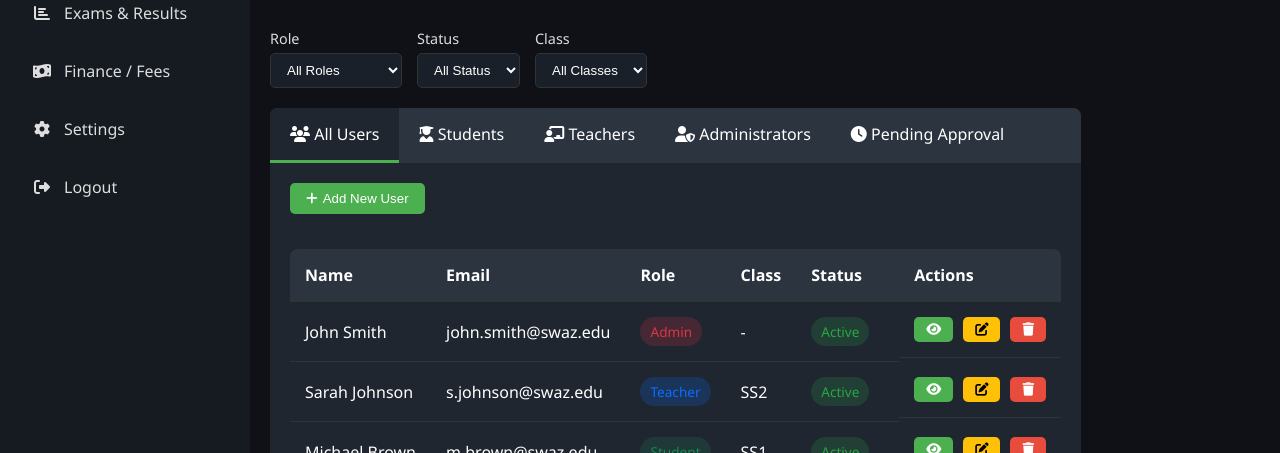
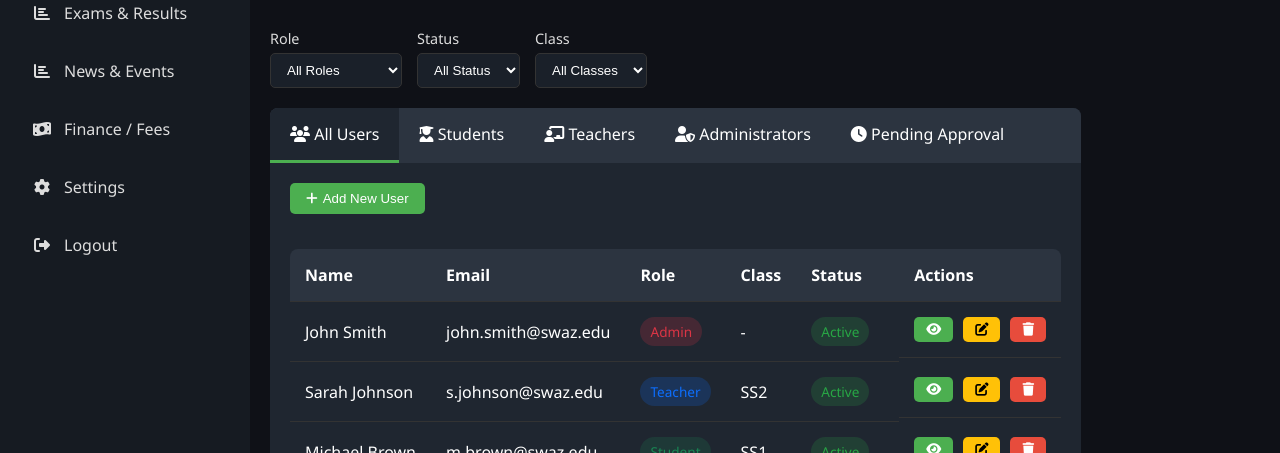
Before and after one commit to Genesis601/School-Management-System-, a plain HTML site: page School Management System/admin/User_management.html in a window 1280 px wide. Shown: the part 347-800 px from the top of the page. Drawn offline with Linux system fonts and the light colour scheme.

Commit message:
additional nav feature news

```diff
--- a/School Management System/admin/User_management.html
+++ b/School Management System/admin/User_management.html
@@ -562,6 +562,7 @@
       <li><a href="classes.html"><i class="fas fa-book"></i> Classes & Academics</a></li>
       <li><a href="attendance.html"><i class="fas fa-clipboard-check"></i> Attendance</a></li>
       <li><a href="exams.html"><i class="fas fa-chart-bar"></i> Exams & Results</a></li>
+      <li><a href="news.html"><i class="fas fa-chart-bar"></i> News & Events</a></li>
       <li><a href="fees.html"><i class="fas fa-money-bill-wave"></i> Finance / Fees</a></li>
       <li><a href="settings.html"><i class="fas fa-cog"></i> Settings</a></li>
       <li><a href="#"><i class="fas fa-sign-out-alt"></i> Logout</a></li>
```
Also changed, not shown: School Management System/admin/admin_dashboard.html (+1 -0 lines), School Management System/admin/attendance.html (+1 -0 lines), School Management System/admin/classes.html (+1 -0 lines), School Management System/admin/exams.html (+1 -0 lines).
